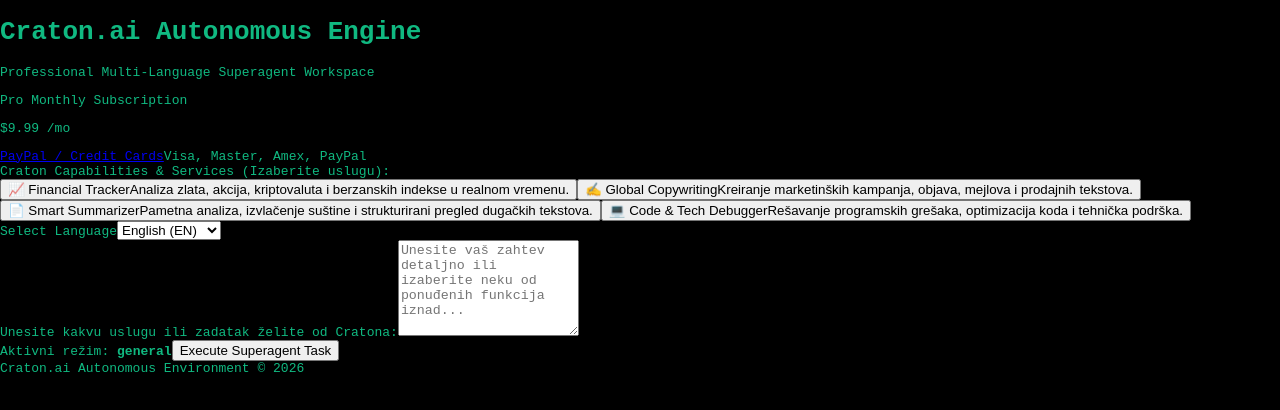
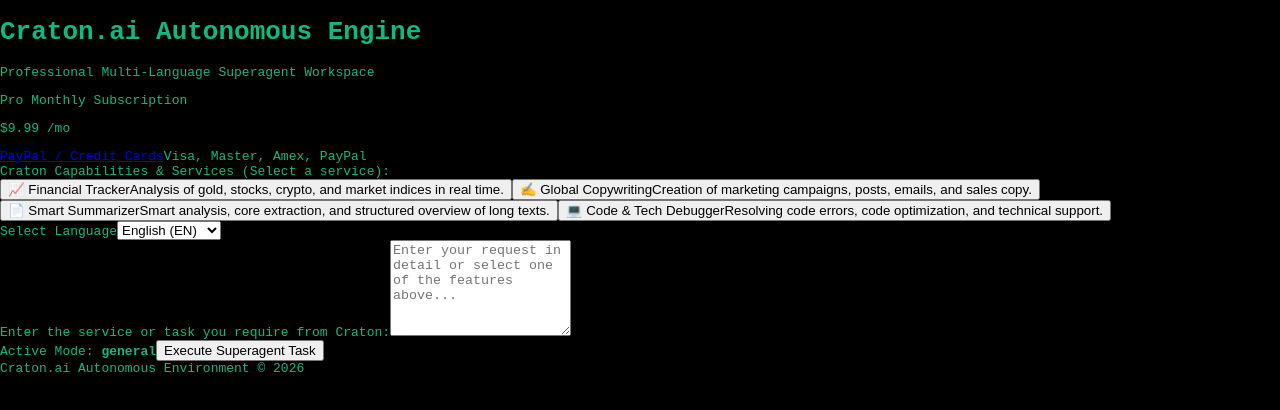
Before and after one commit to bojanvujatovic90-cloud/craton-app, a Next.js app: page / in a window 1280 px wide. Shown: the top 410 px of the page. Built offline with nearby package versions, Linux system fonts and the light colour scheme.

Commit message:
Update text labels and comments for clarity

```diff
--- a/app/page.js
+++ b/app/page.js
@@ -10,7 +10,6 @@
   const [usedModel, setUsedModel] = useState('');
   const [loading, setLoading] = useState(false);
 
-  // Funkcija za automatsko ubacivanje šablona na klik
   const handleFeatureClick = (featureKey, templateText) => {
     setSelectedFeature(featureKey);
     setPrompt(templateText);
@@ -49,7 +48,7 @@
     <main className="min-h-screen bg-slate-950 text-slate-100 p-6 md:p-10 font-sans flex flex-col justify-between">
       <div className="w-full max-w-7xl mx-auto space-y-6 flex-grow">
 
-        {/* HEADER SA PAYPAL-OM I KARTICAMA */}
+        {/* HEADER */}
         <div className="bg-slate-900 border border-slate-800 p-6 md:p-8 rounded-2xl flex flex-col md:flex-row justify-between items-center gap-6 shadow-2xl">
           <div>
             <h1 className="text-2xl md:text-3xl font-extrabold text-white tracking-tight">Craton.ai Autonomous Engine</h1>
@@ -75,49 +74,49 @@
           </div>
         </div>
 
-        {/* SEKCIJA SA FUNKCIJAMA KOJE CRATON OBAVLJA (RAŠIRENO PO EKRANU) */}
+        {/* CAPABILITIES */}
         <div className="bg-slate-900 border border-slate-800 p-6 md:p-8 rounded-2xl shadow-2xl space-y-4">
-          <label className="block text-xs font-bold text-slate-400 uppercase tracking-widest">Craton Capabilities & Services (Izaberite uslugu):</label>
+          <label className="block text-xs font-bold text-slate-400 uppercase tracking-widest">Craton Capabilities & Services (Select a service):</label>
           <div className="grid grid-cols-1 sm:grid-cols-2 lg:grid-cols-4 gap-4">
             <button
               type="button"
-              onClick={() => handleFeatureClick('financial', 'Proveri trenutnu cenu zlata (XAU/USD), berzanske trendove i ekonomske indikatore.')}
+              onClick={() => handleFeatureClick('financial', 'Check current gold price (XAU/USD), market trends, and key economic indicators.')}
               className={`p-4 text-xs font-semibold rounded-xl border text-left transition flex flex-col justify-between ${selectedFeature === 'financial' ? 'bg-blue-600/20 border-blue-500 text-blue-300 shadow-lg' : 'bg-slate-950 border-slate-800 text-slate-300 hover:border-slate-700'}`}
             >
               <span className="text-sm font-bold text-white mb-1">📈 Financial Tracker</span>
-              <span className="text-[11px] text-slate-400">Analiza zlata, akcija, kriptovaluta i berzanskih indekse u realnom vremenu.</span>
+              <span className="text-[11px] text-slate-400">Analysis of gold, stocks, crypto, and market indices in real time.</span>
             </button>
 
             <button
               type="button"
-              onClick={() => handleFeatureClick('copywriting', 'Napiši profesionalni marketinški tekst visoke konverzije i optimizovan sadržaj za globalnu publiku.')}
+              onClick={() => handleFeatureClick('copywriting', 'Write professional high-conversion marketing copy and optimized content for a global audience.')}
               className={`p-4 text-xs font-semibold rounded-xl border text-left transition flex flex-col justify-between ${selectedFeature === 'copywriting' ? 'bg-blue-600/20 border-blue-500 text-blue-300 shadow-lg' : 'bg-slate-950 border-slate-800 text-slate-300 hover:border-slate-700'}`}
             >
               <span className="text-sm font-bold text-white mb-1">✍️ Global Copywriting</span>
-              <span className="text-[11px] text-slate-400">Kreiranje marketinških kampanja, objava, mejlova i prodajnih tekstova.</span>
+              <span className="text-[11px] text-slate-400">Creation of marketing campaigns, posts, emails, and sales copy.</span>
             </button>
 
             <button
               type="button"
-              onClick={() => handleFeatureClick('summarizer', 'Izvuci ključne tačke, strukturirane podatke i sažetak za sledeći dokument/tekst: ')}
+              onClick={() => handleFeatureClick('summarizer', 'Extract key points, structured data, and summary for the following text: ')}
               className={`p-4 text-xs font-semibold rounded-xl border text-left transition flex flex-col justify-between ${selectedFeature === 'summarizer' ? 'bg-blue-600/20 border-blue-500 text-blue-300 shadow-lg' : 'bg-slate-950 border-slate-800 text-slate-300 hover:border-slate-700'}`}
             >
               <span className="text-sm font-bold text-white mb-1">📄 Smart Summarizer</span>
-              <span className="text-[11px] text-slate-400">Pametna analiza, izvlačenje suštine i strukturirani pregled dugačkih tekstova.</span>
+              <span className="text-[11px] text-slate-400">Smart analysis, core extraction, and structured overview of long texts.</span>
             </button>
 
             <button
               type="button"
-              onClick={() => handleFeatureClick('debugger', 'Analiziraj sledeći kod ili tehničku grešku, identifikuj uzrok i predloži rešenje: ')}
+              onClick={() => handleFeatureClick('debugger', 'Analyze the following code or technical error, identify the cause, and propose a solution: ')}
               className={`p-4 text-xs font-semibold rounded-xl border text-left transition flex flex-col justify-between ${selectedFeature === 'debugger' ? 'bg-blue-600/20 border-blue-500 text-blue-300 shadow-lg' : 'bg-slate-950 border-slate-800 text-slate-300 hover:border-slate-700'}`}
             >
               <span className="text-sm font-bold text-white mb-1">💻 Code & Tech Debugger</span>
-              <span className="text-[11px] text-slate-400">Rešavanje programskih grešaka, optimizacija koda i tehnička podrška.</span>
+              <span className="text-[11px] text-slate-400">Resolving code errors, code optimization, and technical support.</span>
             </button>
           </div>
         </div>
 
-        {/* GLAVNA FORMA (JEZIK + UNOS USLUGE/ZADATKA) */}
+        {/* MAIN FORM */}
         <form onSubmit={handleSubmit} className="bg-slate-900 border border-slate-800 p-6 md:p-8 rounded-2xl shadow-2xl space-y-6">
           <div className="w-full md:w-1/3">
             <label className="block text-xs font-bold text-slate-400 mb-2 uppercase tracking-widest">Select Language</label>
@@ -138,18 +137,18 @@
           </div>
 
           <div>
-            <label className="block text-xs font-bold text-slate-400 mb-2 uppercase tracking-widest">Unesite kakvu uslugu ili zadatak želite od Cratona:</label>
+            <label className="block text-xs font-bold text-slate-400 mb-2 uppercase tracking-widest">Enter the service or task you require from Craton:</label>
             <textarea
               rows="6"
               value={prompt}
               onChange={(e) => setPrompt(e.target.value)}
-              placeholder="Unesite vaš zahtev detaljno ili izaberite neku od ponuđenih funkcija iznad..."
+              placeholder="Enter your request in detail or select one of the features above..."
               className="w-full bg-slate-950 border border-slate-800 rounded-2xl p-5 text-base text-slate-100 placeholder-slate-600 focus:outline-none focus:border-blue-500 resize-y shadow-inner leading-relaxed"
             />
           </div>
 
           <div className="flex flex-col sm:flex-row justify-between items-center gap-4">
-            <span className="text-xs text-slate-400">Aktivni režim: <strong className="text-blue-400 uppercase">{selectedFeature}</strong></span>
+            <span className="text-xs text-slate-400">Active Mode: <strong className="text-blue-400 uppercase">{selectedFeature}</strong></span>
             <button
               type="submit"
               disabled={loading}
@@ -160,7 +159,7 @@
           </div>
         </form>
 
-        {/* OUTPUT SEKCIJA PREKO CELOG EKRANA */}
+        {/* OUTPUT */}
         {(response || loading) && (
           <div className="bg-slate-900 border border-slate-800 p-6 md:p-8 rounded-2xl shadow-2xl space-y-4">
             <div className="flex justify-between items-center border-b border-slate-800 pb-4">
```
